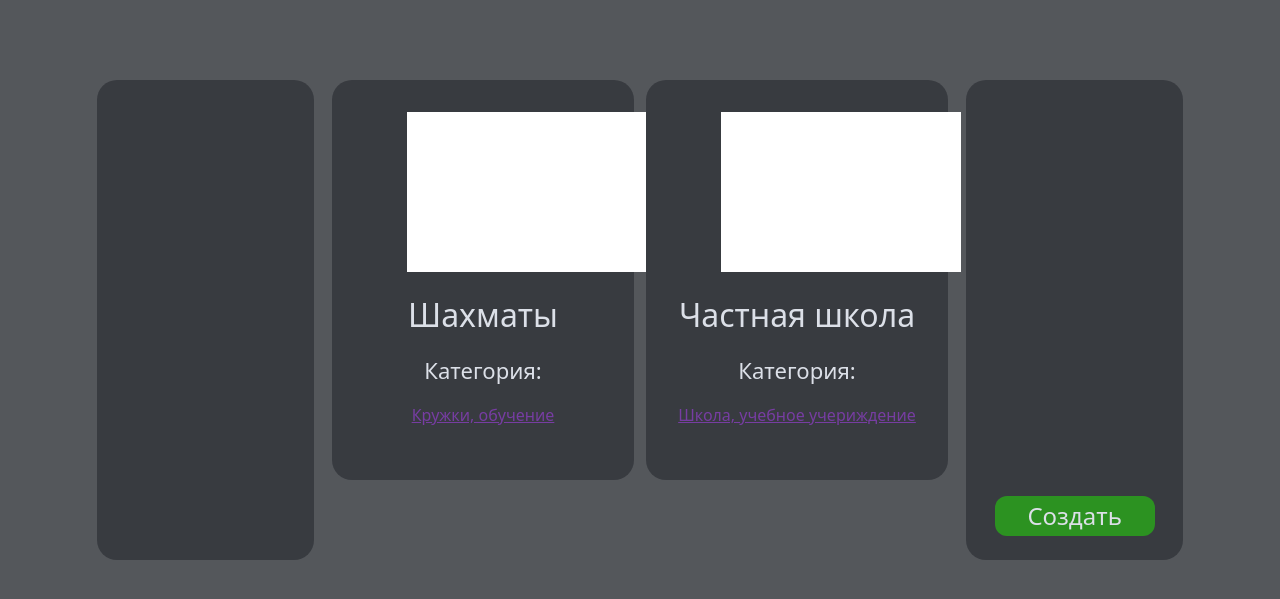
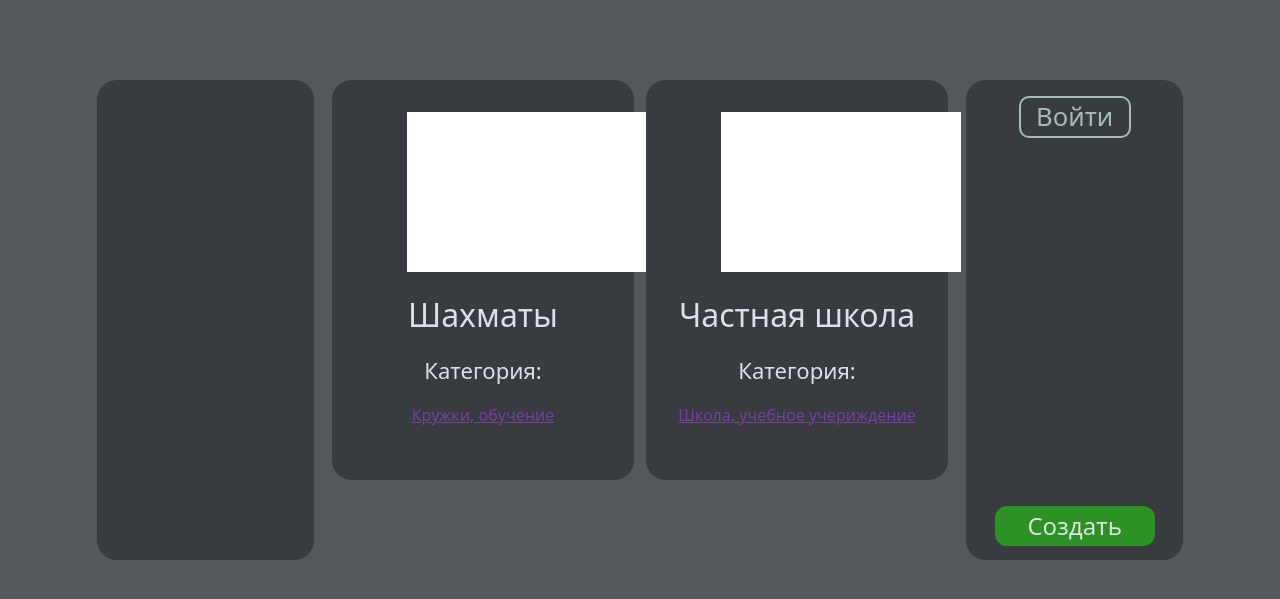
Before and after one commit to GeorgeTyupin/Hobby-Finder, a Flask app: page / in a window 1280 px wide. Shown: the part 96-695 px from the top of the page. Run offline with Flask 2, Linux system fonts and the light colour scheme; data that the repository does not hold is empty.

Commit message:
29.03.2021
Добавил отображение имени авторизовавшегося пользователя и кнопку перехода на страницу регистрации

```diff
--- a/app.py
+++ b/app.py
@@ -16,7 +16,7 @@ def index():
         data['ad_name'] = request.form.get('ad_name')
         data['ad_category'] = request.form.get('ad_name')
         print(data)
-        return core.workingWithAds.loadAdToDatabase(data)
+        return core.workingWithAds.loadAdToDatabase(data, session)
 
 @app.route("/auth" , methods = ['GET' , 'POST'])
 def auth():
--- a/core/workingWithAds.py
+++ b/core/workingWithAds.py
@@ -1,4 +1,4 @@
 from . import database
 
-def loadAdToDatabase(data):
-  return data
+def loadAdToDatabase(data, session):
+  return session['login']
--- a/static/css/style.css
+++ b/static/css/style.css
@@ -37,8 +37,8 @@ button, .form-submit {
 	height: 30rem;
 	border-radius: 20px;
 	position: sticky;
-  top: 10rem;
-  text-align: center;
+	top: 10rem;
+	text-align: center;
 }
 
 .content {
@@ -85,7 +85,7 @@ button, .form-submit {
 	border-radius: 12px;
 	color: #DCE0E8;
 	font-size: 1.5rem;
-	margin-top: 26rem;
+	margin-top: 23rem;
 }
 
 .create-ad:hover, .form-submit:hover {
@@ -171,3 +171,34 @@ button, .form-submit {
 	margin-top: 1.2rem;
 	color: #773DA2;
 }
+
+.singin-link {
+  text-decoration:none;
+  font-size: 1.6rem;
+  color: #A4BBBB;
+}
+
+.singin {
+	border: 2px solid #A4BBBB;
+	border-radius: 10px;
+	width: 7rem;
+	margin-left: auto;
+	margin-right: auto;
+	margin-top: 1rem;
+}
+
+.singin-link:hover {
+	color: #8EA0A0;
+}
+
+.singin:hover {
+	border: 2px solid #7A8E8E;
+}
+
+.slk-user-name {
+	color: #A4BBBB;
+	margin-top: 0.5rem;
+	font-size: 1.6rem;
+	margin-left: auto;
+	margin-right: auto;
+}
--- a/static/js/script.js
+++ b/static/js/script.js
@@ -45,6 +45,21 @@ function createAd() {
 
 /*
 ========================================================================================================
+РЕНДЕРИНГ ДАННЫХ С СЕРВЕРА НА СТРАНИЧКЕ
+========================================================================================================
+*/
+function renderName(response) {
+	console.log(response)
+	if (response) {
+		document.querySelector('.singin').classList.add('hide');
+		// $('slk-user-name').text(response);
+	} else {
+		document.querySelector('.slk-user-name').classList.remove('hide');
+	}
+}
+
+/*
+========================================================================================================
 РАБОТА С СЕРВЕРОМ
 ========================================================================================================
 */
@@ -56,12 +71,17 @@ function  sendingAd(data) {
 	});
 }
 
-
+function authCheck() {
+	$.post("/", 'hello' , success = function (response) {
+		renderName(response);
+	});
+}
 
 function main() {
 	createForm();
 	createAd();
 	closeForm();
+	authCheck();
 }
 
 document.addEventListener("DOMContentLoaded", main);
--- a/templates/auth.html
+++ b/templates/auth.html
@@ -14,7 +14,7 @@
 			<input class="input-name" type="text" name="user_name" placeholder="Логин">
 			<input class="input-password" type="text" name="user_password" placeholder="Пароль">
 			<input class="input-submit" type="submit" value="Войти">
-			<a href="/reg" class="reg">Зарегистрироваться</a>
+			<div class="reg-wrap"><a href="/reg" class="reg">Зарегистрироваться</a></div>
 		</form>
 	</div>
 </body>
--- a/templates/index.html
+++ b/templates/index.html
@@ -7,7 +7,7 @@
 	<link rel="stylesheet" href="../static/css/style.css">
 	<link href="https://cdn.jsdelivr.net/npm/bootstrap@5.0.0-beta1/dist/css/bootstrap.min.css" rel="stylesheet"
 		integrity="sha384-giJF6kkoqNQ00vy+HMDP7azOuL0xtbfIcaT9wjKHr8RbDVddVHyTfAAsrekwKmP1" crossorigin="anonymous">
-	<title>Document</title>
+	<title>Главная</title>
 	<script src="https://cdnjs.cloudflare.com/ajax/libs/jquery/3.5.1/jquery.min.js"></script>
 	<script type="text/javascript" src="../static/js/script.js"></script>
 </head>
@@ -51,6 +51,10 @@
 			</div>
 
 			<div class="slk col-2">
+				<p class="slk-user-name">{{session['login']}}</p>
+				<div class="singin">
+					<a href="/auth" class="singin-link">Войти</a>
+				</div>
 				<button class="create-ad">Создать</button>
 			</div>
 
```
Also changed, not shown: static/css/auth.css (+26 -0 lines).
